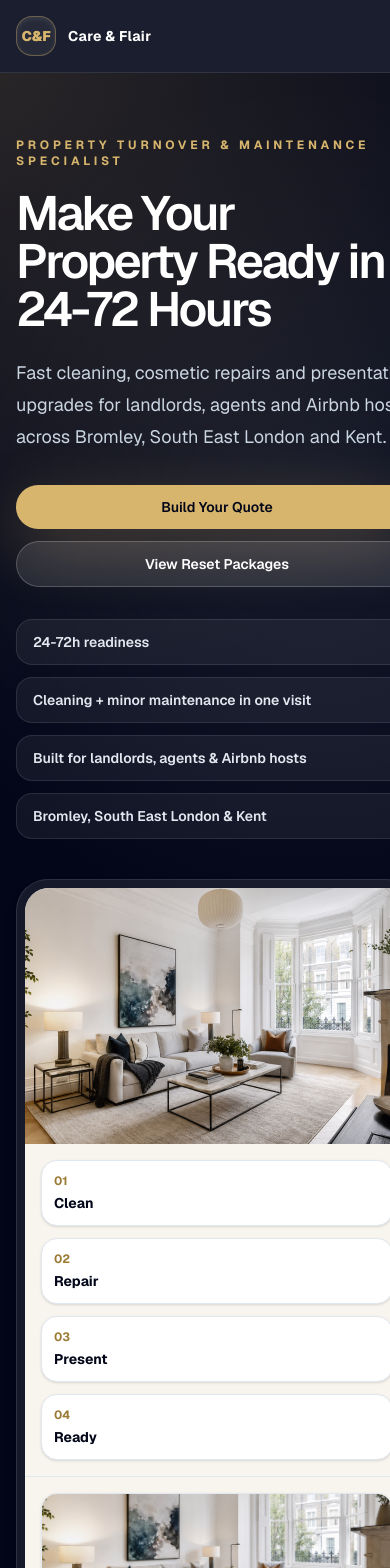
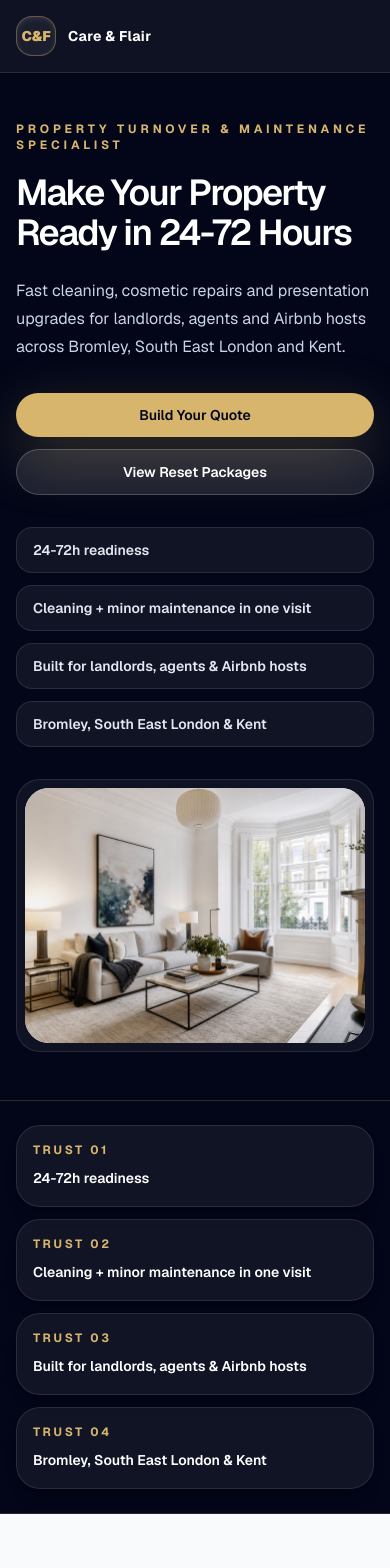
Before and after one commit to RomanKozhushko/Careandflair, a Next.js app: page / in a window 390 px wide. Shown: the top 1568 px of the page. Built offline with nearby package versions, Linux system fonts and the light colour scheme.

Commit message:
Fix mobile performance regression

```diff
--- a/src/app/globals.css
+++ b/src/app/globals.css
@@ -38,6 +38,34 @@ a {
 .premium-depth-card {
   position: relative;
   isolation: isolate;
+}
+
+@media (max-width: 767px) {
+  * {
+    scroll-behavior: auto !important;
+  }
+
+  .premium-hero-visual,
+  .premium-depth-card,
+  .group:hover,
+  [class*="hover\\:-translate-y"],
+  [class*="hover\\:shadow"],
+  [class*="hover\\:scale"] {
+    transform: none !important;
+    transition: none !important;
+    filter: none !important;
+    will-change: auto !important;
+  }
+
+  .premium-depth-card,
+  .mobile-static-card {
+    box-shadow: none !important;
+  }
+
+  .mobile-no-backdrop {
+    -webkit-backdrop-filter: none !important;
+    backdrop-filter: none !important;
+  }
 }
 
 @media (min-width: 1024px) {
--- a/src/app/page.tsx
+++ b/src/app/page.tsx
@@ -6,14 +6,11 @@ import { FlairSolutionsGrid } from "@/homepage/FlairSolutionsGrid";
 import { GuardianPlansSection } from "@/homepage/GuardianPlansSection";
 import { HeroSection } from "@/homepage/HeroSection";
 import { HowItWorksSection } from "@/homepage/HowItWorksSection";
+import { LazyInteractiveConversionCore } from "@/homepage/LazyInteractiveConversionCore";
 import { ResetPackagesSection } from "@/homepage/ResetPackagesSection";
 import { TrustBadges } from "@/homepage/TrustBadges";
 import { Footer } from "@/layout/Footer";
 import { Header } from "@/layout/Header";
-
-const InteractiveConversionCore = dynamic(() => import("@/homepage/InteractiveConversionCore").then((mod) => mod.InteractiveConversionCore), {
-  loading: () => <section className="bg-[#0f172a] px-4 py-12 text-white sm:px-6 lg:px-8" aria-label="Build the Reset loading" />,
-});
 
 const BeforeAfterPreview = dynamic(() => import("@/homepage/BeforeAfterPreview").then((mod) => mod.BeforeAfterPreview), {
   loading: () => <section className="bg-[#f8f5ef] px-4 py-12 sm:px-6 lg:px-8" aria-label="Before and after preview loading" />,
@@ -27,7 +24,7 @@ export default function Home() {
         <HeroSection />
         <TrustBadges />
         <ResetPackagesSection />
-        <InteractiveConversionCore />
+        <LazyInteractiveConversionCore />
         <FlairSolutionsGrid />
         <BeforeAfterPreview />
         <HowItWorksSection />
--- a/src/homepage/HeroSection.tsx
+++ b/src/homepage/HeroSection.tsx
@@ -12,12 +12,12 @@ export function HeroSection() {
 
   return (
     <section className="relative overflow-hidden bg-slate-950 text-white">
-      <div className="absolute inset-0 bg-[radial-gradient(circle_at_top_left,rgba(215,181,109,0.18),transparent_28%),radial-gradient(circle_at_80%_20%,rgba(255,255,255,0.08),transparent_24%)]" />
-      <div className="relative mx-auto grid max-w-7xl gap-10 px-4 py-16 sm:px-6 lg:grid-cols-[0.95fr_1.05fr] lg:px-8 lg:py-24">
+      <div className="absolute inset-0 hidden bg-[radial-gradient(circle_at_top_left,rgba(215,181,109,0.16),transparent_28%),radial-gradient(circle_at_80%_20%,rgba(255,255,255,0.07),transparent_24%)] lg:block" />
+      <div className="relative mx-auto grid max-w-7xl gap-8 px-4 py-12 sm:px-6 lg:grid-cols-[0.95fr_1.05fr] lg:px-8 lg:py-24">
         <div>
           <p className="text-xs font-bold uppercase tracking-[0.32em] text-[#d7b56d]">{section.eyebrow}</p>
-          <h1 className="mt-5 max-w-4xl text-5xl font-semibold tracking-[-0.05em] sm:text-6xl lg:text-7xl">{section.headline}</h1>
-          <p className="mt-6 max-w-2xl text-lg leading-8 text-slate-300">{section.subheadline}</p>
+          <h1 className="mt-5 max-w-4xl text-4xl font-semibold tracking-[-0.045em] sm:text-6xl lg:text-7xl">{section.headline}</h1>
+          <p className="mt-6 max-w-2xl text-base leading-7 text-slate-300 sm:text-lg sm:leading-8">{section.subheadline}</p>
           <div className="mt-8 flex flex-col gap-3 sm:flex-row"><CtaButton cta={primaryCta} /><CtaButton cta={secondaryCta} variant="secondary" /></div>
           <div className="mt-8 grid gap-3 sm:grid-cols-2">
             {(section.trustBadges ?? []).map((badge) => (
@@ -26,7 +26,7 @@ export function HeroSection() {
           </div>
         </div>
 
-        <div className="premium-hero-visual relative rounded-[2rem] border border-white/10 bg-white/[0.08] p-2 shadow-lg shadow-black/20 sm:p-3 lg:shadow-2xl">
+        <div className="premium-hero-visual relative rounded-[1.5rem] border border-white/10 bg-white/[0.05] p-2 sm:rounded-[2rem] sm:p-3 lg:bg-white/[0.08] lg:shadow-2xl lg:shadow-black/35">
           <div className="pointer-events-none absolute -left-6 top-8 z-20 hidden rounded-2xl border border-white/15 bg-slate-950/85 px-4 py-3 text-white shadow-lg shadow-black/20 lg:block">
             <p className="text-[10px] font-bold uppercase tracking-[0.22em] text-[#d7b56d]">Before</p>
             <p className="mt-1 text-sm font-semibold">Problem property</p>
@@ -44,11 +44,12 @@ export function HeroSection() {
               alt="Viewing-ready living room after a Care & Flair property reset"
               label="Property reset hero visual"
               priority
-              className="aspect-[3/2] min-h-64 sm:min-h-80"
-              sizes="(min-width: 1024px) 48vw, 100vw"
+              quality={66}
+              className="aspect-[4/3] sm:aspect-[3/2]"
+              sizes="(min-width: 1024px) 48vw, (min-width: 640px) 92vw, 92vw"
             />
 
-            <div className="grid gap-3 p-4 sm:grid-cols-4">
+            <div className="hidden gap-3 p-4 sm:grid sm:grid-cols-4">
               {visualSteps.map((step, index) => (
                 <div key={step} className="premium-depth-card rounded-2xl border border-slate-200 bg-white p-3 shadow-sm">
                   <p className="text-xs font-bold text-[#9b7b35]">0{index + 1}</p>
@@ -58,10 +59,10 @@ export function HeroSection() {
             </div>
 
             {visualProofs.length > 0 ? (
-              <div className="grid gap-3 border-t border-slate-200 p-4 sm:grid-cols-3">
+              <div className="hidden gap-3 border-t border-slate-200 p-4 md:grid md:grid-cols-3">
                 {visualProofs.map((proof) => (
                   <div key={proof.title} className="premium-depth-card overflow-hidden rounded-2xl border border-slate-200 bg-white shadow-sm">
-                    <VisualMedia src={proof.image} alt={proof.title} label={proof.label ?? proof.title} className="h-28" sizes="(min-width: 1024px) 15vw, 33vw" />
+                    <VisualMedia src={proof.image} alt={proof.title} label={proof.label ?? proof.title} className="h-28" sizes="(min-width: 1024px) 15vw, (min-width: 768px) 30vw, 0px" />
                     <div className="p-3">
                       <p className="text-[10px] font-bold uppercase tracking-[0.18em] text-[#9b7b35]">{proof.label}</p>
                       <p className="mt-1 text-sm font-bold text-slate-950">{proof.title}</p>
--- /dev/null
+++ b/src/homepage/LazyInteractiveConversionCore.tsx
@@ -0,0 +1,47 @@
+"use client";
+
+import { ComponentType, useEffect, useRef, useState } from "react";
+
+const fallback = <section className="bg-[#0f172a] px-4 py-12 text-white sm:px-6 lg:px-8" aria-label="Build the Reset loading" />;
+
+type InteractiveModule = {
+  InteractiveConversionCore: ComponentType;
+};
+
+export function LazyInteractiveConversionCore() {
+  const rootRef = useRef<HTMLDivElement | null>(null);
+  const [Component, setComponent] = useState<ComponentType | null>(null);
+  const [shouldLoad, setShouldLoad] = useState(false);
+
+  useEffect(() => {
+    const element = rootRef.current;
+    if (!element || shouldLoad) return;
+
+    const observer = new IntersectionObserver(
+      ([entry]) => {
+        if (!entry.isIntersecting) return;
+        setShouldLoad(true);
+        observer.disconnect();
+      },
+      { rootMargin: "320px 0px" },
+    );
+
+    observer.observe(element);
+    return () => observer.disconnect();
+  }, [shouldLoad]);
+
+  useEffect(() => {
+    if (!shouldLoad || Component) return;
+    let cancelled = false;
+
+    import("@/homepage/InteractiveConversionCore").then((mod: InteractiveModule) => {
+      if (!cancelled) setComponent(() => mod.InteractiveConversionCore);
+    });
+
+    return () => {
+      cancelled = true;
+    };
+  }, [Component, shouldLoad]);
+
+  return <div ref={rootRef}>{Component ? <Component /> : fallback}</div>;
+}
--- a/src/homepage/PackageCard.tsx
+++ b/src/homepage/PackageCard.tsx
@@ -11,9 +11,9 @@ export function PackageCard({ item }: PackageCardProps) {
   const cta = findCta(item.ctaMappingId);
 
   return (
-    <article className={`premium-depth-card group flex h-full flex-col overflow-hidden rounded-[1.75rem] border shadow-sm ${item.featured ? "border-[#d7b56d]/60 bg-slate-950 text-white shadow-2xl shadow-slate-950/20" : "border-slate-200 bg-white text-slate-950"}`}>
+    <article className={`premium-depth-card group flex h-full flex-col overflow-hidden rounded-[1.75rem] border shadow-sm ${item.featured ? "border-[#d7b56d]/60 bg-slate-950 text-white lg:shadow-2xl lg:shadow-slate-950/20" : "border-slate-200 bg-white text-slate-950"}`}>
       <div className="relative">
-        <VisualMedia src={item.image} alt={`${item.name} property reset package visual`} label={item.visualLabel ?? item.name} className="h-44" sizes="(min-width: 1024px) 33vw, 100vw" />
+        <VisualMedia src={item.image} alt={`${item.name} property reset package visual`} label={item.visualLabel ?? item.name} className="h-44" sizes="(min-width: 1024px) 33vw, (min-width: 640px) 50vw, 92vw" />
         <div className="absolute inset-0 bg-gradient-to-t from-slate-950/75 via-transparent to-transparent" />
         <div className="absolute bottom-4 left-4 right-4 flex items-end justify-between gap-3">
           <div>
--- a/src/homepage/SolutionCard.tsx
+++ b/src/homepage/SolutionCard.tsx
@@ -13,9 +13,9 @@ export function SolutionCard({ item }: SolutionCardProps) {
   const afterImage = item.afterImage ?? item.imageAfter;
 
   return (
-    <article className="premium-depth-card group flex h-full flex-col overflow-hidden rounded-[1.75rem] border border-slate-200 bg-white shadow-sm transition hover:-translate-y-1 hover:shadow-2xl hover:shadow-slate-950/10">
+    <article className="premium-depth-card group flex h-full flex-col overflow-hidden rounded-[1.75rem] border border-slate-200 bg-white shadow-sm transition sm:hover:-translate-y-1 sm:hover:shadow-2xl sm:hover:shadow-slate-950/10">
       <div className="relative">
-        <VisualMedia src={item.image} alt={item.imageAlt ?? `${item.title} property reset visual`} label={item.title} className="h-56" imageClassName="object-cover transition duration-500 group-hover:scale-105" sizes="(min-width: 1024px) 33vw, (min-width: 640px) 50vw, 100vw" />
+        <VisualMedia src={item.image} alt={item.imageAlt ?? `${item.title} property reset visual`} label={item.title} className="h-56" imageClassName="object-cover transition duration-500 sm:group-hover:scale-105" sizes="(min-width: 1024px) 33vw, (min-width: 640px) 50vw, 92vw" />
         <div className="absolute inset-0 bg-gradient-to-t from-slate-950/70 via-slate-950/10 to-transparent" />
         <div className="absolute left-4 top-4 flex flex-wrap gap-2">
           <span className="rounded-full bg-white/90 px-3 py-1 text-xs font-bold uppercase tracking-[0.16em] text-slate-950">{item.category}</span>
--- a/src/layout/Header.tsx
+++ b/src/layout/Header.tsx
@@ -6,7 +6,7 @@ export function Header() {
   const primaryCta = findCta("build-your-quote");
 
   return (
-    <header className="sticky top-0 z-50 border-b border-white/10 bg-slate-950/90 backdrop-blur-xl">
+    <header className="mobile-no-backdrop sticky top-0 z-50 border-b border-white/10 bg-slate-950/95 sm:bg-slate-950/90 sm:backdrop-blur-xl">
       <div className="mx-auto flex max-w-7xl items-center justify-between px-4 py-4 sm:px-6 lg:px-8">
         <Link href="/" className="flex items-center gap-3">
           <span className="flex h-10 w-10 items-center justify-center rounded-2xl border border-[#d7b56d]/40 bg-white/5 text-sm font-black tracking-tight text-[#d7b56d] shadow-inner shadow-white/10">C&F</span>
```
